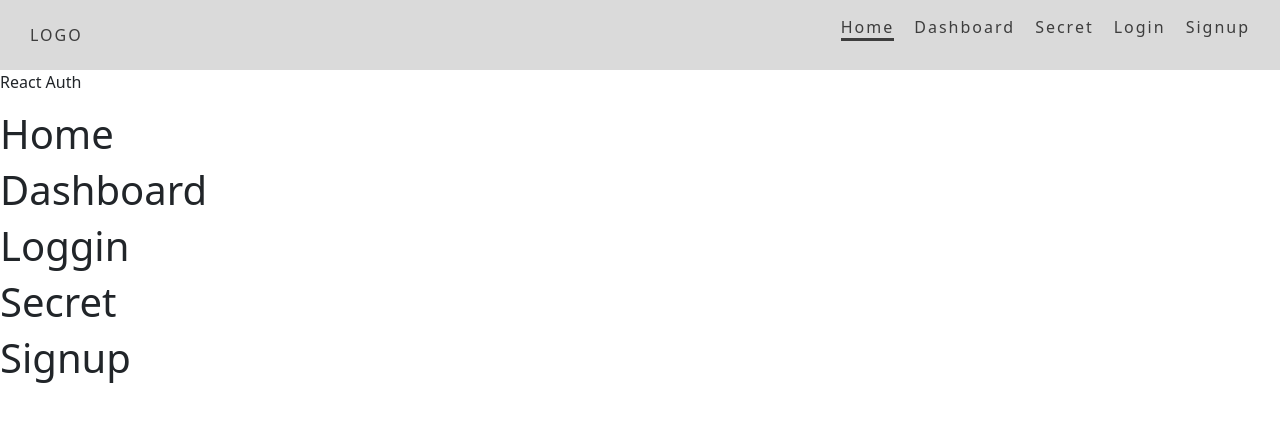
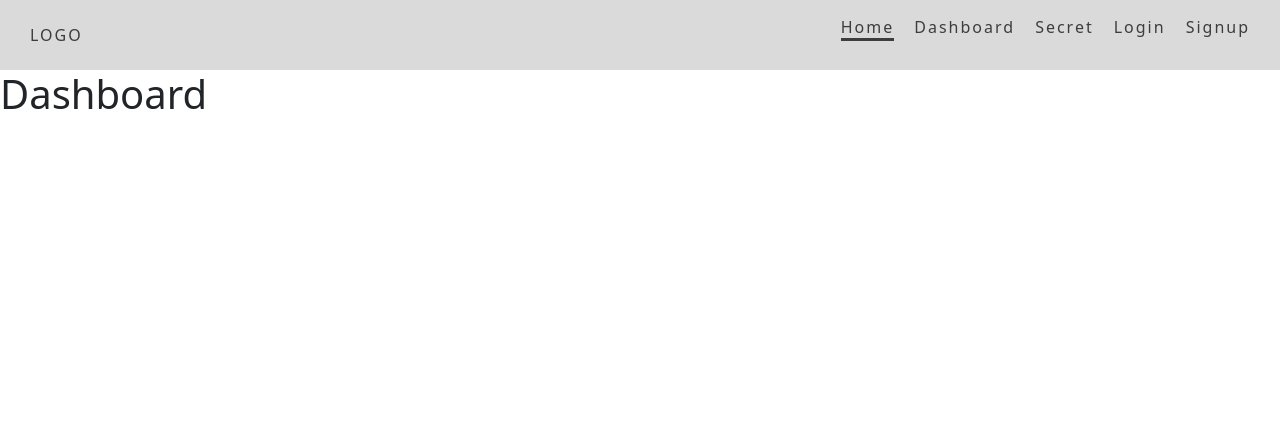
Before and after one commit to warderer/react-avanzado-g25a, a React (Vite) app in the folder 03-react-auth/: page /dashboard in a window 1280 px wide. Shown: the top 422 px of the page. Built offline with nearby package versions, Linux system fonts and the light colour scheme.

Commit message:
✨ Rutas con react-router-dom

```diff
--- a/03-react-auth/package.json
+++ b/03-react-auth/package.json
@@ -12,7 +12,8 @@
   "dependencies": {
     "bootstrap": "^5.3.2",
     "react": "^18.2.0",
-    "react-dom": "^18.2.0"
+    "react-dom": "^18.2.0",
+    "react-router-dom": "^6.16.0"
   },
   "devDependencies": {
     "@types/react": "^18.2.15",
--- a/03-react-auth/src/App.jsx
+++ b/03-react-auth/src/App.jsx
@@ -1,17 +1,17 @@
 import './App.css'
-import { Home, Dashboard, Loggin, Secret, Signup } from '@/Pages'
+
+import { BrowserRouter } from 'react-router-dom'
 import Header from '@/Components/Header'
+import RoutesIndex from '@/routes/RoutesIndex'
 
 function App () {
   return (
     <>
-      <Header />
-      <p>React Auth</p>
-      <Home />
-      <Dashboard />
-      <Loggin />
-      <Secret />
-      <Signup />
+      <BrowserRouter>
+        <Header />
+        <RoutesIndex />
+      </BrowserRouter>
+
     </>
   )
 }
--- a/03-react-auth/src/Pages/Loggin.jsx
+++ /dev/null
@@ -1,9 +0,0 @@
-import React from 'react'
-
-const Loggin = () => {
-  return (
-    <h1>Loggin</h1>
-  )
-}
-
-export default Loggin
--- /dev/null
+++ b/03-react-auth/src/Pages/Login.jsx
@@ -0,0 +1,9 @@
+import React from 'react'
+
+const Login = () => {
+  return (
+    <h1>Login</h1>
+  )
+}
+
+export default Login
--- a/03-react-auth/src/Pages/index.js
+++ b/03-react-auth/src/Pages/index.js
@@ -1,6 +1,6 @@
 import Dashboard from '@/Pages/Dashboard'
 import Home from '@/Pages/Home'
-import Loggin from '@/Pages/Loggin'
+import Login from '@/Pages/Login'
 import Secret from '@/Pages/Secret'
 import Signup from '@/Pages/Signup'
 
@@ -8,7 +8,7 @@
 export {
   Dashboard,
   Home,
-  Loggin,
+  Login,
   Secret,
   Signup
 }
--- /dev/null
+++ b/03-react-auth/src/routes/RoutesIndex.jsx
@@ -0,0 +1,15 @@
+import { Routes, Route } from 'react-router-dom'
+import { Home, Dashboard, Login, Secret, Signup } from '@/Pages'
+
+const RoutesIndex = () => {
+  return (
+    <Routes>
+      <Route path='/' element={<Home />} />
+      <Route path='/dashboard' element={<Dashboard />} />
+      <Route path='/login' element={<Login />} />
+      <Route path='/secret' element={<Secret />} />
+      <Route path='/signup' element={<Signup />} />
+    </Routes>
+  )
+}
+export default RoutesIndex
```
